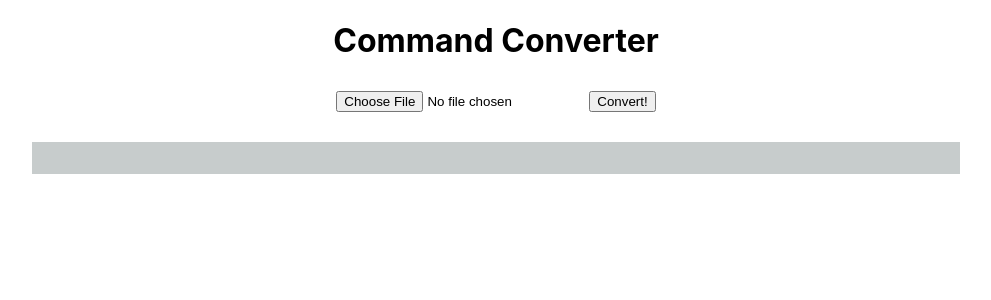
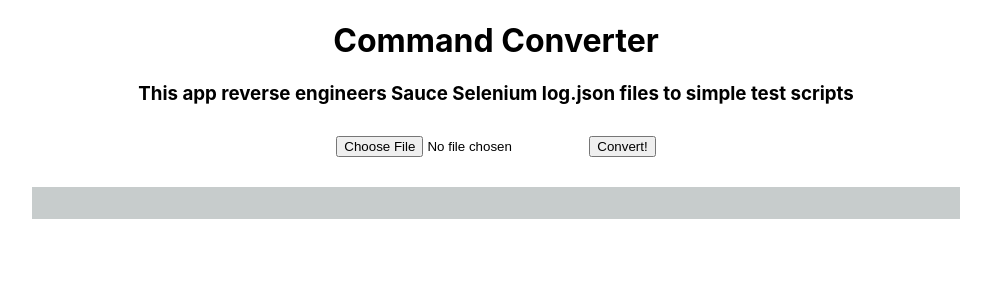
Before and after one commit to abrown4123/commandConverter, a React (Create React App) app: page / in a window 1280 px wide. Shown: the top 300 px of the page, without its empty margins (144-1135 px from the left). Built offline with nearby package versions, Linux system fonts and the light colour scheme.

Commit message:
Add brief description of the what the application does to main page.

```diff
--- a/src/App.js
+++ b/src/App.js
@@ -79,6 +79,7 @@ function App() {
   return (
     <div className="App">
       <h1>Command Converter</h1>
+      <h3>This app reverse engineers Sauce Selenium log.json files to simple test scripts</h3>
       <div>
         <input id="json" type="file" name="json" onChange={handleChange} />
         <button type="submit" onClick={convertCode}>
```
